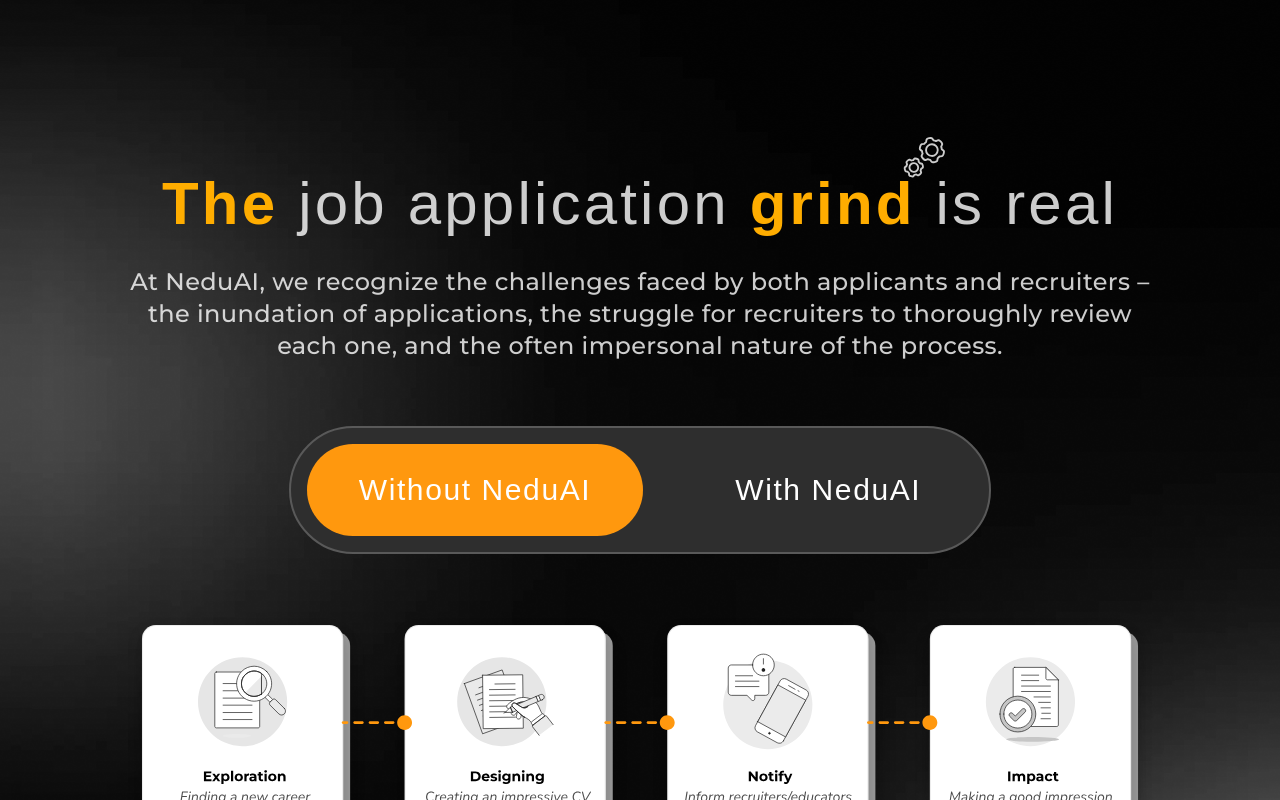
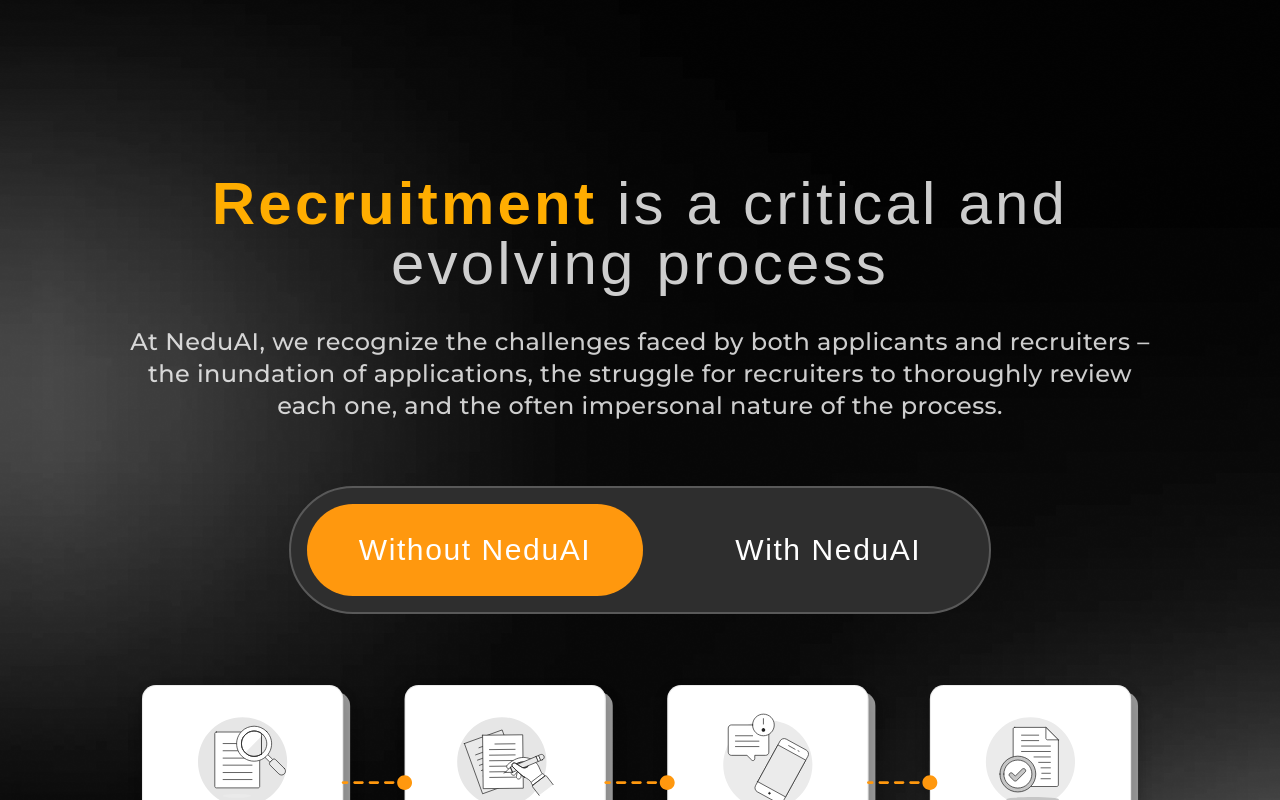
Before and after one commit to Asraful-code235/nedu-ai, a Next.js app: page / in a window 1280 px wide. Shown: the part 2140-2940 px from the top of the page. Built offline with nearby package versions, Linux system fonts and the light colour scheme; a web font is replaced by a local one.

Commit message:
Design fixes

```diff
--- a/components/start/GridItems.jsx
+++ b/components/start/GridItems.jsx
@@ -12,14 +12,14 @@
     desc: "Chart your career, follow your aspirations and enhance your journey with tailored learning materials, taking strategic steps towards your future goals.",
   },
   {
+    img: "/images/Personalized AI Chatbot.png",
+    title: "Market Trends",
+    desc: "Key insights for career-seekers and businesses. Discover in-demand skills & courses and align them with evolving market needs.",
+  },
+  {
     img: "/images/CareerCanvas.png",
     title: "Magic Profile",
     desc: "Effortlessly create your CV in your preferred language. Our tool not only structures it professionally but also ensures it can be reviewed by recruiters in their language of choice, effectively conveying your expertise and boosting your chances of being hired.",
-  },
-  {
-    img: "/images/Learning Hub.png",
-    title: "One-Platform Solution ",
-    desc: "Discover the convenience of enhancing your skills and finding work all in one place. Our platform uniquely integrates formal and informal education with leading job market platforms, making it effortlessly simple to keep your profile updated. Sync with our partners to receive the best job offers, tailored just for you.",
   },
   {
     img: "/images/Multilingual Platform.png",
@@ -27,9 +27,9 @@
     desc: "Engage in an intuitive conversation with our AI-driven system to receive personalized feedback on your profile. This guidance not only uncovers unexpected career opportunities but also helps you to articulate your unique strengths and strategically design your career path.",
   },
   {
-    img: "/images/Personalized AI Chatbot.png",
-    title: "Market Trends",
-    desc: "Key insights for career-seekers and businesses. Discover in-demand skills & courses and align them with evolving market needs.",
+    img: "/images/Learning Hub.png",
+    title: "One-Platform Solution ",
+    desc: "Discover the convenience of enhancing your skills and finding work all in one place. Our platform uniquely integrates formal and informal education with leading job market platforms, making it effortlessly simple to keep your profile updated. Sync with our partners to receive the best job offers, tailored just for you.",
   },
 ];
 
--- a/components/start/JobGrind.jsx
+++ b/components/start/JobGrind.jsx
@@ -79,20 +79,20 @@
           <div className="relative w-full text-start lg:text-center">
             <h1 className="text-xl lg:text-5xl xl:text-6xl font-normal text-white text-opacity-80 lg:leading-normal tracking-[1px] lg:tracking-[2.4px] xl:tracking-[3.2px]">
               <span className="text-darkYellow text-opacity-100 font-bold">
-                The{" "}
-              </span>
-              job application{" "}
-              <span className="text-darkYellow relative text-opacity-100 font-bold">
-                grind{" "}
-                <Image
+                <span className="text-darkYellow relative text-opacity-100 font-bold">
+                  Recruitment{" "}
+                  {/* <Image
                   src={"/images/gearset.svg"}
                   width={100}
                   height={100}
                   alt="gearset"
                   className="absolute w-7 lg:w-14 top-[-120%] lg:top-[-80%] right-[-20%] lg:right-[-15%] xl:right-[-10%] xl:top-[-60%]"
-                />
+                /> */}
+                </span>
               </span>
-              is real
+              is a critical and evolving process
+              {/* job application{" "} */}
+              {/* is real */}
             </h1>
           </div>
           <p className="visionParagraph max-w-[1316px] mx-auto text-start lg:text-center text-xs lg:text-xl xl:text-2xl font-normal lg:font-medium text-white text-opacity-80 leading-5 lg:leading-[45px] tracking-tighter lg:tracking-[0.4px] ">
```
